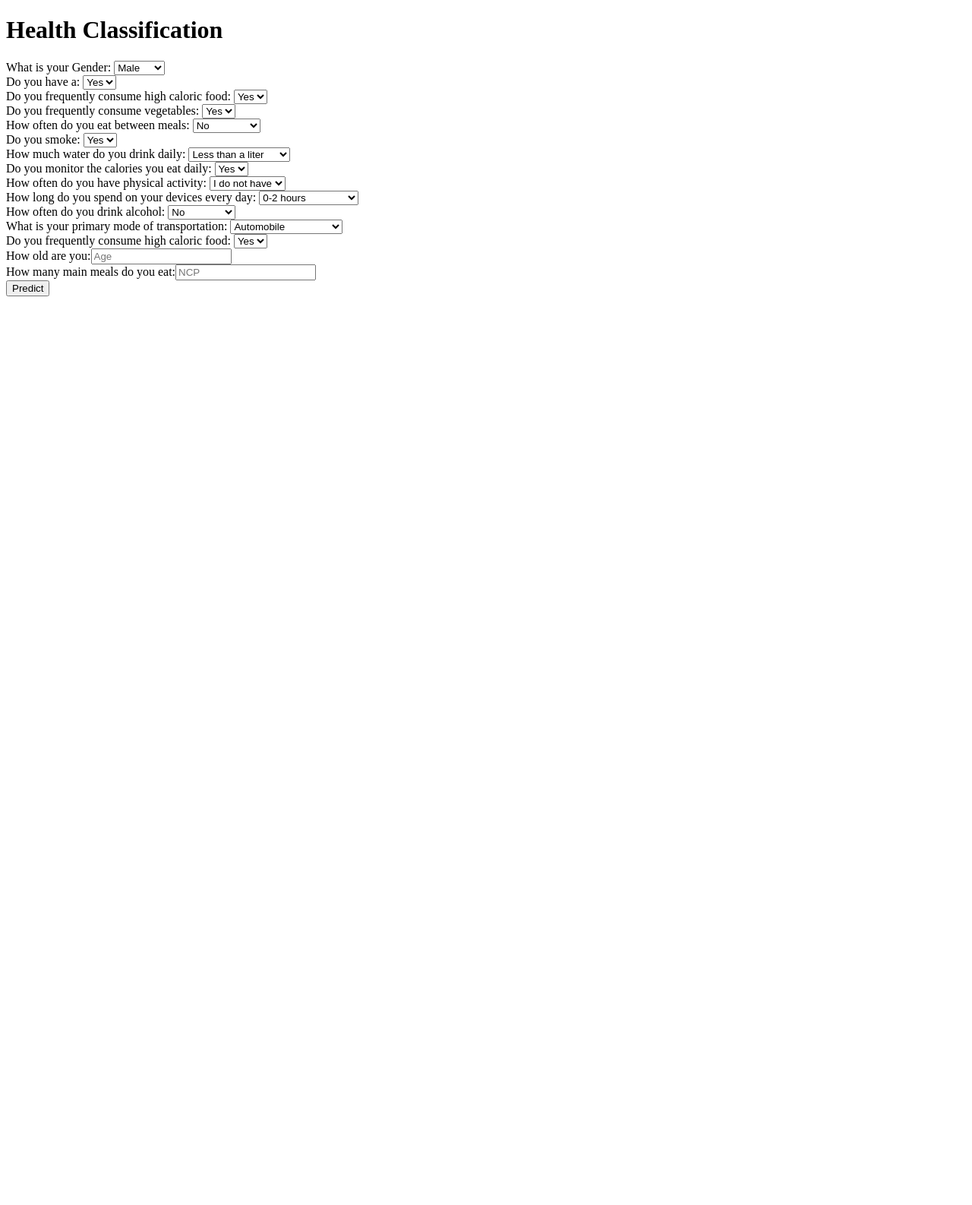
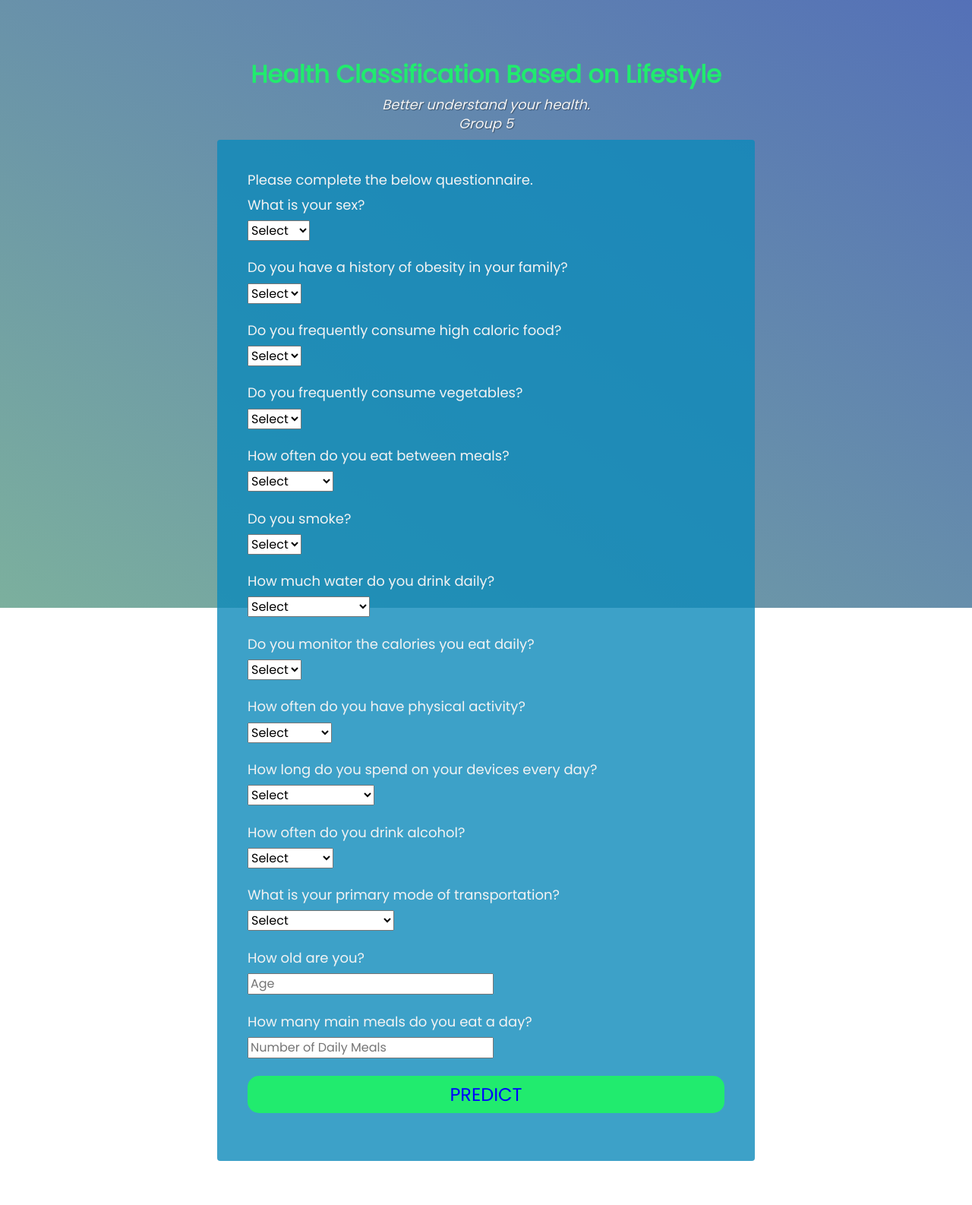
Before and after one commit to NaijingGuo/ECS171ML_group5_project, a Flask app: page / in a window 1280 px wide. Shown: the whole page at 76% size. Before the commit the page ends 390 px from the top, so only its background shows below. Run offline with Flask 2, Linux system fonts and the light colour scheme.

Commit message:
frontend done

```diff
--- /dev/null
+++ b/App/static/style.css
@@ -0,0 +1,163 @@
+@import url('https://fonts.googleapis.com/css2?family=Poppins&display=swap');
+
+:root{
+    --color-white:#f3f3f3;
+    --color-darkblue:#796ec8;
+    --color-darkblue-alpha:rgba(13, 138, 187, 0.8);
+    --color-green:#21eb6e;
+}
+*,*::before,*::after{
+    box-sizing: border-box;
+}
+body{
+    font-family: 'Poppins',sans-serif;
+    font-size: 1rem;
+    font-weight: 400;
+    line-height: 1.4;
+    color: var(--color-white);
+    margin: 0;
+}
+body::before{
+    content: '';
+    position: fixed;
+    top: 0;
+    left: 0;
+    height: 100%;
+    width: 100%;
+    z-index: -1;
+    background: var(--color-darkblue);
+    background-image: linear-gradient(215deg,rgba(75, 113, 179, 0.8),rgba(124, 192, 147, 0.8));
+    background-size: cover;
+    background-repeat: no-repeat;
+    background-position: left;
+}
+#title{
+    color: var(--color-green);
+    font-weight: 600;
+
+
+}
+h1{
+    font-weight: 400;
+    line-height: 1.2;
+}
+p{
+    font-size: 1.125rem;
+}
+h1,p{
+    margin-top: 0;
+    margin-bottom: 0.5rem;
+}
+label{
+    display: flex;
+    align-items: left;
+    font-size: 1.125rem;
+    margin-bottom: 0.5rem;
+}
+
+input,button{
+    margin: 0;
+    font-family: inherit;
+    font-size: inherit;
+    line-height: inherit;
+    display: flex;
+}
+select{
+    margin: 0;
+    display: flex;
+    font-family: inherit;
+    font-size: inherit;
+    line-height: inherit;
+}
+.container{
+    width: 100%;
+    margin: 3.125rem auto 0 auto;
+    padding:1.8rem 1rem;
+}
+
+.header{
+    padding: 0 0.625rem;
+    margin-bottom: 1.875rem;
+    text-align: center;
+}
+#description{
+    font-style: italic;
+    font-weight: 200;
+    text-shadow: 1px 1px 1px rgba(0,0,0,0.4);
+
+}
+.clue{
+    margin-left: 0.25rem;
+    font-size: 0.9rem;
+    color: #e4e4e4;
+}
+#quest{
+    color: rgb(241, 191, 98);
+    font-size: 1.5rem;
+}
+form{
+    background: var(--color-darkblue-alpha);
+    border-radius: 0.25rem;
+}
+
+@media (min-width: 480px){
+    form{
+        padding: 2.5rem;
+    }
+}
+.form-group{
+    margin: 0 auto 1.25rem auto;
+    padding: 0.25rem;
+}
+.formControl{
+    display: block;
+    width: 100%;
+    height: 2.375rem;
+    padding: 0.375rem 0.75rem;
+    color: #495057;
+    background-color: #fff;
+    background-clip: padding-box;
+    border: 1px solid #ced4da;
+    border-radius: 0.25rem;
+    transition: border-color 0.15s ease-in-out,box-shadow 0.15s ease-in-out;
+}
+.formControl:focus{
+    border-color:blue;
+    outline: 0;
+    box-shadow:0 0 0 0.2rem rgba(0,123,255,0.25)
+}
+
+.textarea{
+    width: 100%;
+    padding: 0.75rem;
+    font-size: 1.15rem;
+    outline: none;
+    border-color: blue;
+    /* display: flex; */
+    border-radius: 5px;
+}
+.btn{
+    display: block;
+    width: 100%;
+    padding:0.5rem 0.75rem;
+    background: var(--color-green);
+    color: inherit;
+    border-radius: 15px;
+    cursor: pointer;
+    outline: none;
+    text-transform: uppercase;
+    font-size: 1.5rem;
+    color: blue;
+    border: none;
+}
+
+@media (min-width:576px){
+    .container{
+        max-width: 540px;
+    }
+}
+@media (min-width:800px){
+    .container{
+        max-width: 760px;
+    }
+}
--- a/App/templates/index.html
+++ b/App/templates/index.html
@@ -1,103 +1,161 @@
+
 <!DOCTYPE html>
 <html >
 <!--From https://codepen.io/frytyler/pen/EGdtg-->
 <head>
   <meta charset="UTF-8">
+  <meta content = "width=device-width, initial-scale=1.0">
   <title>ML API</title>
-  <link href='https://fonts.googleapis.com/css?family=Pacifico' rel='stylesheet' type='text/css'>
+  <link rel ="stylesheet" type="text/css" href="{{url_for('static', filename='style.css')}}">
+  <!-- <link href='https://fonts.googleapis.com/css?family=Pacifico' rel='stylesheet' type='text/css'>
 <link href='https://fonts.googleapis.com/css?family=Arimo' rel='stylesheet' type='text/css'>
 <link href='https://fonts.googleapis.com/css?family=Hind:300' rel='stylesheet' type='text/css'>
-<link href='https://fonts.googleapis.com/css?family=Open+Sans+Condensed:300' rel='stylesheet' type='text/css'>
+<link href='https://fonts.googleapis.com/css?family=Open+Sans+Condensed:300' rel='stylesheet' type='text/css'> -->
 
 </head>
 
 <body>
- <div class="login">
-	<h1>Health Classification</h1>
+  <div class = "container">
+    <header class = "header">
+      <h1 id = "title">
+        Health Classification Based on Lifestyle
+      </h1>
+      <p id = "description">
+        Better understand your health. <br>
+        Group 5
+      </p>
       <!-- Main Input For Receiving Query to our ML -->
-    <form action="{{ url_for('predict')}}"method="post">
-      <label for="Gender">What is your Gender:</label>
+      <form action="{{ url_for('predict')}}" id = "survey-form" method="post">
+        <label>Please complete the below questionnaire.</label>
+        <label for="Gender">What is your sex?</label>
         <select id="Gender" name="Gender">
+          <option value disabled selected >Select</option>
           <option value="Yes">Male</option>
           <option value="No">Female</option>
         </select><br>
-      <label for="FHO">Do you have a:</label>
+        <label for="FHO">Do you have a history of obesity in your family?</label>
         <select id="FHO" name="FHO">
+          <option value disabled selected >Select</option>
           <option value="Yes">Yes</option>
           <option value="No">No</option>
         </select><br>
-      <label for="FAVC">Do you frequently consume high caloric food:</label>
+        <label for="FAVC">Do you frequently consume high caloric food?</label>
         <select id="FAVC" name="FAVC">
+          <option value disabled selected >Select</option>
           <option value="Yes">Yes</option>
           <option value="No">No</option>
         </select><br>
-      <label for="FCVC">Do you frequently consume vegetables:</label>
+        <label for="FCVC">Do you frequently consume vegetables?</label>
         <select id="FCVC" name="FCVC">
+          <option value disabled selected >Select</option>
           <option value="Yes">Yes</option>
           <option value="No">No</option>
         </select><br>
-      <label for="CAEC">How often do you eat between meals:</label>
+        <label for="CAEC">How often do you eat between meals?</label>
         <select id="CAEC" name="CAEC">
+          <option value disabled selected >Select</option>
           <option value="nalc">No</option>
           <option value="salc">Sometimes</option>
           <option value="falc">Frequently</option>
           <option value="aalc">Always</option>
         </select><br>
-      <label for="SMOKE">Do you smoke:</label>
+        <label for="SMOKE">Do you smoke?</label>
         <select id="SMOKE" name="SMOKE">
+          <option value disabled selected >Select</option>
           <option value="Yes">Yes</option>
           <option value="No">No</option>
         </select><br>
-      <label for="CH20">How much water do you drink daily:</label>
+        <label for="CH20">How much water do you drink daily?</label>
         <select id="CH20" name="CH20">
+          <option value disabled selected >Select</option>
           <option value="lncfm">Less than a liter</option>
           <option value="bncfm">Between 1 and 2 L</option>
           <option value="mncfm">More than 2 L</option>
         </select><br>
-      <label for="SCC">Do you monitor the calories you eat daily:</label>
+        <label for="SCC">Do you monitor the calories you eat daily?</label>
         <select id="SCC" name="SCC">
+          <option value disabled selected>Select</option>
           <option value="Yes">Yes</option>
           <option value="No">No</option>
         </select><br>
-      <label for="FAF">How often do you have physical activity:</label>
+        <label for="FAF">How often do you have physical activity?</label>
         <select id="FAF" name="FAF">
-        <option value="npa">I do not have</option>
+          <option value disabled selected>Select</option>
+          <option value="npa">I do not</option>
           <option value="spa">1 or 2 days</option>
           <option value="gpa">2 or 4 days</option>
           <option value="mpa">4 or 5 days</option>
         </select><br>
-      <label for="TUE">How long do you spend on your devices every day:</label>
+        <label for="TUE">How long do you spend on your devices every day?</label>
         <select id="TUE" name="TUE">
+          <option value disabled selected >Select</option>
           <option value="nds">0-2 hours</option>
           <option value="sds">3-5 hours</option>
           <option value="gds">More than 5 hours</option>
           <option value="mds">Always</option>
         </select><br>
-      <label for="CALC">How often do you drink alcohol:</label>
+        <label for="CALC">How often do you drink alcohol?</label>
         <select id="CALC" name="CALC">
+          <option value disabled selected >Select</option>
           <option value="nalc">No</option>
           <option value="salc">Sometimes</option>
           <option value="falc">Frequently</option>
           <option value="aalc">Always</option>
         </select><br>
-      <label for="mtrans">What is your primary mode of transportation:</label>
+        <label for="mtrans">What is your primary mode of transportation?</label>
         <select id="mtrans" name="mtrans">
+          <option value disabled selected >Select</option>
           <option value="Automobile">Automobile</option>
           <option value="Motorbike">Motorbike</option>
           <option value="pub">Public Transportation</option>
           <option value="Bike">Bike</option>
           <option value="Walking">Walking</option>
         </select><br>
-      <label for="FAVC">Do you frequently consume high caloric food:</label>
+        <!-- <label for="FAVC">Do you frequently consume high caloric food?</label>
         <select id="FAVC" name="FAVC">
+          <option value disabled selected >Select</option>
           <option value="Yes">Yes</option>
           <option value="No">No</option>
-      </select><br>
-      <label for="Age">How old are you:</label><input type="number" name="Age" placeholder="Age" required="required" /><br>
-      <label for="NCP">How many main meals do you eat:</label><input type="number" name="NCP" placeholder="NCP" required="required"/><br>
-      <button type="submit" class="btn btn-primary btn-block btn-large">Predict</button>
+        </select><br> -->
+        <label for="Age">How old are you?</label><input type="number" name="Age" placeholder="Age" required="required" /><br>
+        <label for="NCP">How many main meals do you eat a day?</label><input type="number" name="NCP" placeholder="Number of Daily Meals" required="required"/><br>
+        <button type="submit" id ="submit" onclick="foo()" class="btn btn-primary btn-block btn-large">Predict</button>
+        <br>
       </form>
-   {{ prediction_text }}
+      <!-- <div id="submit" class="modal">
+        <div class="modal-content">
+          <span class = "close">&times;</span>
+          <p>{{ prediction_text }}</p>
+        </div>
+      </div>
+      <script>
+        // Get the modal
+        var modal = document.getElementById("myModal");
+
+        // Get the button that opens the modal
+        var btn = document.getElementById("myBtn");
+
+        // Get the <span> element that closes the modal
+        var span = document.getElementsByClassName("close")[0];
+
+        // When the user clicks the button, open the modal
+        btn.onclick = function() {
+          modal.style.display = "block";
+        }
+
+        // When the user clicks on <span> (x), close the modal
+        span.onclick = function() {
+          modal.style.display = "none";
+        }
+
+        // When the user clicks anywhere outside of the modal, close it
+        window.onclick = function(event) {
+          if (event.target == modal) {
+            modal.style.display = "none";
+          }
+        }
+        </script> -->
+
   </div>
 </body>
 </html>
```
Lines whose indentation alone changed are shown as unchanged.
